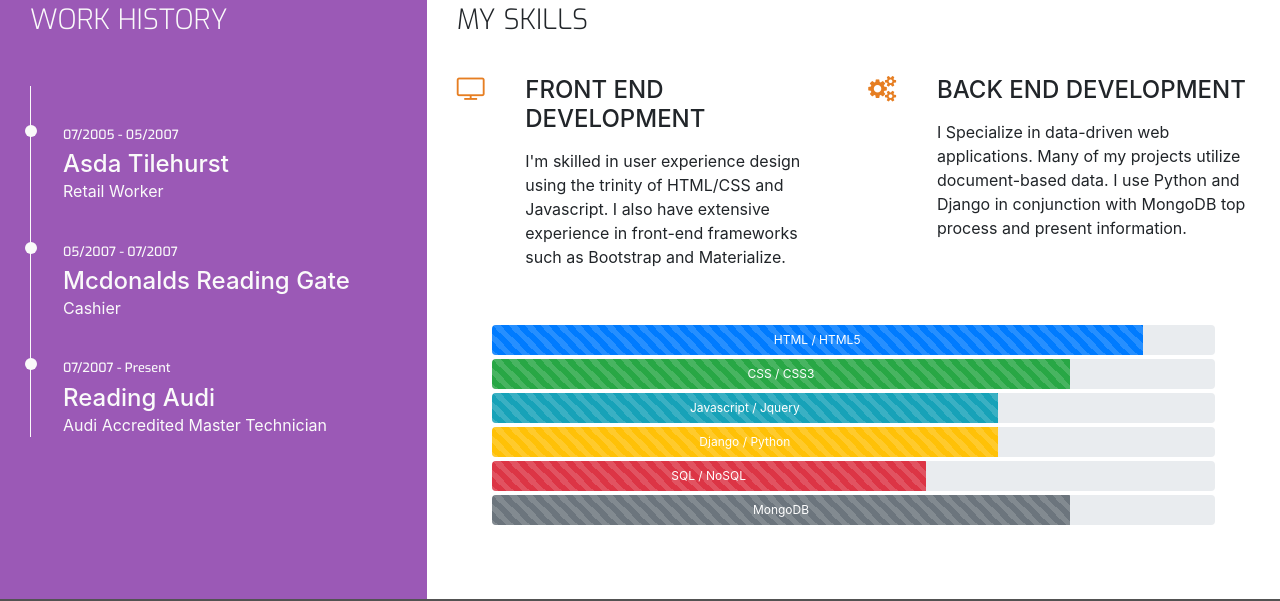
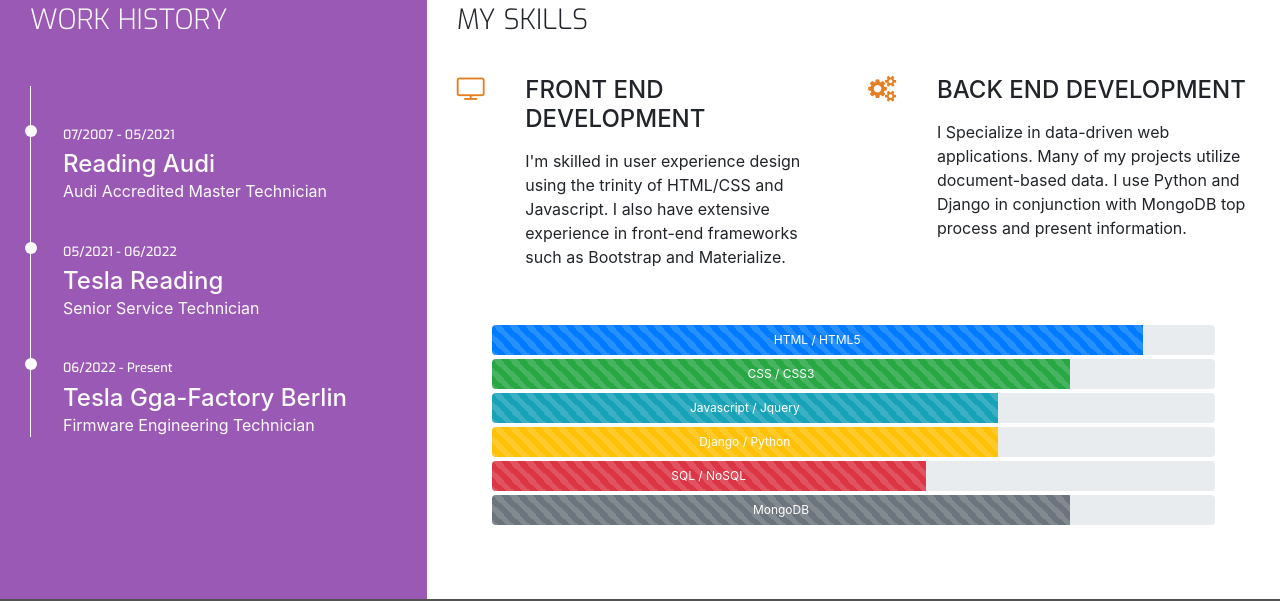
Before and after one commit to djacura/my-resume, a plain HTML site: page resume.html in a window 1280 px wide. Shown: the part 391-992 px from the top of the page. Drawn offline with nearby package versions, Linux system fonts and the light colour scheme.

Commit message:
Update resume.html
updated resume info

```diff
--- a/resume.html
+++ b/resume.html
@@ -65,17 +65,17 @@
                     </div>
                 </div>
                 <div class="history-items">
-                    <div class="timeline-item" data-dates="07/2005 - 05/2007">
-                        <h4>Asda Tilehurst</h4>
-                        <p>Retail Worker</p>
-                    </div>
-                    <div class="timeline-item" data-dates="05/2007 - 07/2007">
-                        <h4>Mcdonalds Reading Gate</h4>
-                        <p>Cashier</p>
-                    </div>
-                    <div class="timeline-item" data-dates="07/2007 - Present">
+                    <div class="timeline-item" data-dates="07/2007 - 05/2021">
                         <h4>Reading Audi</h4>
                         <p>Audi Accredited Master Technician</p>
+                    </div>
+                    <div class="timeline-item" data-dates="05/2021 - 06/2022">
+                        <h4>Tesla Reading</h4>
+                        <p>Senior Service Technician</p>
+                    </div>
+                    <div class="timeline-item" data-dates="06/2022 - Present">
+                        <h4>Tesla Gga-Factory Berlin</h4>
+                        <p>Firmware Engineering Technician</p>
                     </div>
                 </div>
             </div>
```
